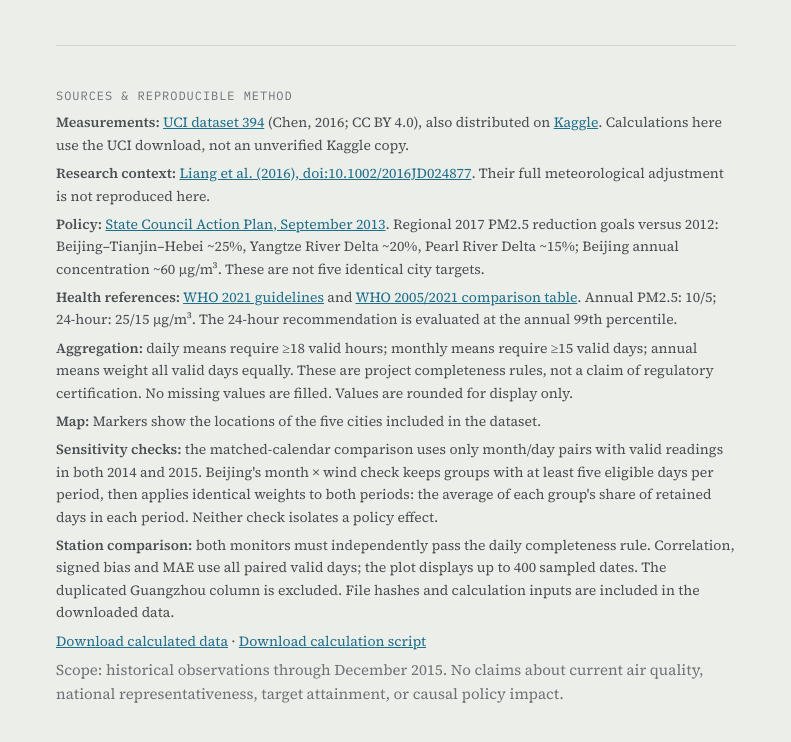
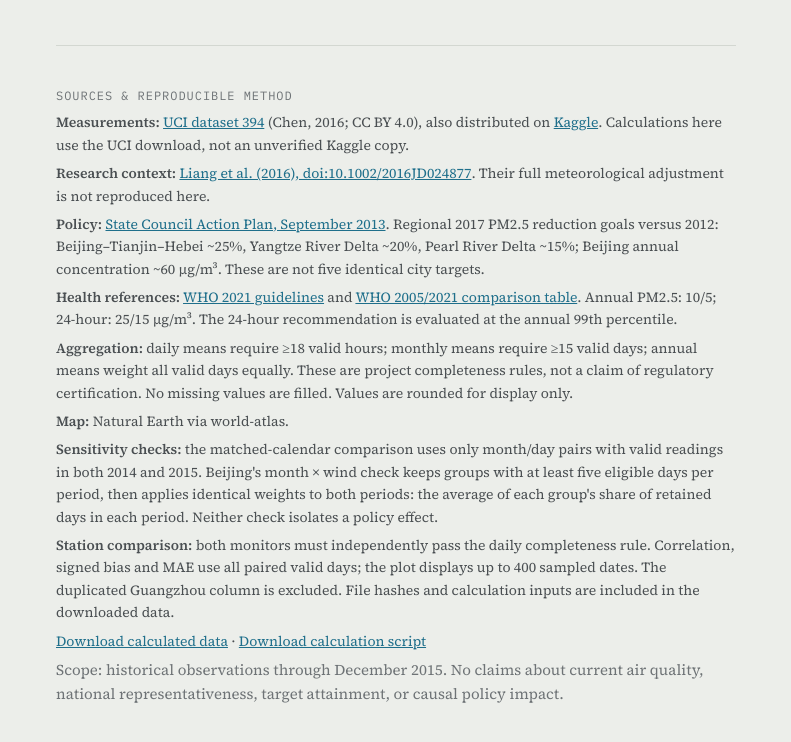
Before and after one commit to digi1450/china-smog-data-story, a website: page index.html in a window 1280 px wide. Shown: the part 9410-10152 px from the top of the page, without its empty margins (244-1035 px from the left). Drawn offline with Linux system fonts and the light colour scheme.

Commit message:
Restore original map attribution

```diff
--- a/index.html
+++ b/index.html
@@ -189,7 +189,7 @@
  <p><b>Policy:</b> <a href="https://www.nea.gov.cn/2013-09/13/c_132716820.htm" target="_blank" rel="noopener">State Council Action Plan, September 2013</a>. Regional 2017 PM2.5 reduction goals versus 2012: Beijing–Tianjin–Hebei ~25%, Yangtze River Delta ~20%, Pearl River Delta ~15%; Beijing annual concentration ~60 µg/m³. These are not five identical city targets.</p>
  <p><b>Health references:</b> <a href="https://www.who.int/publications/i/item/9789240034228/" target="_blank" rel="noopener">WHO 2021 guidelines</a> and <a href="https://www.ncbi.nlm.nih.gov/books/NBK574591/table/ch3.tab26/" target="_blank" rel="noopener">WHO 2005/2021 comparison table</a>. Annual PM2.5: 10/5; 24-hour: 25/15 µg/m³. The 24-hour recommendation is evaluated at the annual 99th percentile.</p>
  <p><b>Aggregation:</b> daily means require ≥18 valid hours; monthly means require ≥15 valid days; annual means weight all valid days equally. These are project completeness rules, not a claim of regulatory certification. No missing values are filled. Values are rounded for display only.</p>
- <p><b>Map:</b> Markers show the locations of the five cities included in the dataset.</p>
+ <p><b>Map:</b> Natural Earth via world-atlas.</p>
  <p><b>Sensitivity checks:</b> the matched-calendar comparison uses only month/day pairs with valid readings in both 2014 and 2015. Beijing's month × wind check keeps groups with at least five eligible days per period, then applies identical weights to both periods: the average of each group's share of retained days in each period. Neither check isolates a policy effect.</p>
  <p><b>Station comparison:</b> both monitors must independently pass the daily completeness rule. Correlation, signed bias and MAE use all paired valid days; the plot displays up to 400 sampled dates. The duplicated Guangzhou column is excluded. File hashes and calculation inputs are included in the downloaded data.</p>
  <p><a href="data/processed/analysis.json" download>Download calculated data</a> · <a href="scripts/prepare_data.py" download>Download calculation script</a></p>
```
